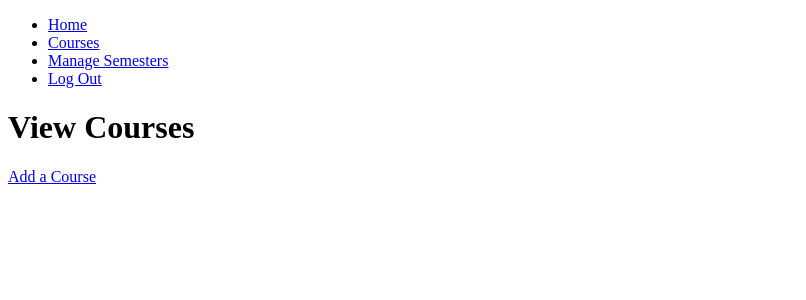
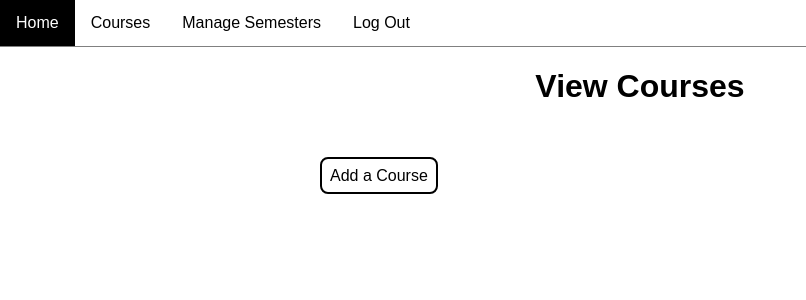
Before and after one commit to Amenhotep314/study, a Flask app: page /courses in a window 1280 px wide. Shown: the top 300 px of the page, without its empty margins (0-806 px from the left). Run offline with Flask 3, Linux system fonts and the light colour scheme; the visitor is signed in with stand-in values (Sample User, id 1); parts of the project's set-up code (start-up, migrations or seed data) failed here and were passed over.

Commit message:
Adds styling

```diff
--- a/src/static/stylesheet.css
+++ b/src/static/stylesheet.css
@@ -0,0 +1,108 @@
+/* Page styles */
+body {
+    font-family: Arial, Helvetica, sans-serif;
+    margin: 0;
+}
+
+.contents {
+    display: flex;
+    flex-direction: column;
+    background-color: white;
+    height: 100%;
+    padding-top: 0;
+    padding-bottom: 0;
+    margin-top: 0;
+    margin-bottom: 0;
+    margin-left: auto;
+    margin-right: auto;
+}
+
+/* Nav bar styles */
+nav {
+    position: sticky;
+    position: -webkit-sticky;
+    top: 0;
+    width: 100%;
+}
+
+nav ul {
+    margin: 0;
+    padding: 0;
+    list-style-type: none;
+    overflow: hidden;
+    background-color: white;
+    border-bottom: 1px solid grey;
+}
+
+nav li {
+    float: left;
+}
+
+nav a {
+    color: black;
+    display: block;
+    text-align: center;
+    padding: 14px 16px;
+    text-decoration: none;
+}
+
+nav a:hover {
+    background-color: black;
+    color: white;
+}
+
+/* Text styles */
+h1 {
+    text-align: center;
+}
+
+/* Button styles */
+button, .link-button {
+    text-decoration: none;
+    color: black;
+    border: 2px solid black;
+    background-color: white;
+    padding: 8px;
+    border-radius: 8px;
+    width: max-content;
+}
+
+button:hover, .link-button:hover {
+    color: white;
+    background-color: black;
+}
+
+button:active, .link-button:active {
+    filter: brightness(75%);
+}
+
+.thick-button {
+    color: white;
+    background-color: black;
+}
+
+.thick-button:hover {
+    color: black;
+    background-color: white;
+}
+
+.fear-button {
+    border-color: red;
+    background-color: red;
+    color: white;
+}
+
+.fear-button:hover {
+    color: red;
+    background-color: white;
+}
+
+/* Form styles */
+form input, form select {
+    display: block;
+    margin-bottom: 8px;
+}
+
+form label, form button {
+    display: block;
+}
--- /dev/null
+++ b/src/static/stylesheet_auth.css
@@ -0,0 +1,3 @@
+.contents {
+    width: clamp(55ch, 75%, 80%);
+}
--- /dev/null
+++ b/src/static/stylesheet_main.css
@@ -0,0 +1,3 @@
+.contents {
+    width: clamp(55ch, 50%, 85ch);
+}
--- a/src/templates/base_main.html
+++ b/src/templates/base_main.html
@@ -1,17 +1,21 @@
 {% extends "base.html" %}
 
 {% block base_head %}
+    <link rel="stylesheet" href="{{ url_for('static', filename='stylesheet_main.css') }}">
+
     {% block head %}{% endblock %}
 {% endblock %}
 
 {% block base_body %}
-    <div>
+    <nav>
         <ul>
             <li><a href="{{ url_for('main.index') }}">Home</a></li>
             <li><a href="{{ url_for('main.view_courses') }}">Courses</a></li>
             <li><a href="{{ url_for('main.view_semesters') }}">Manage Semesters</a></li>
             <li><a href="{{ url_for('auth.logout') }}">Log Out</a></li>
         </ul>
+    </nav>
+    <div class="contents">
+        {% block body %}{% endblock %}
     </div>
-    {% block body %}{% endblock %}
 {% endblock %}
--- a/src/templates/delete.html
+++ b/src/templates/delete.html
@@ -18,7 +18,7 @@
                 {{ field() }}
             {% endif %}
         {% endfor %}
-        <button type="submit">Delete {{ target.name }}</button>
+        <button class="fear-button" type="submit">Delete {{ target.name }}</button>
     </form>
-    <a href="{{ url_for('main.index') }}">Cancel</a>
+    <a class="link-button" href="{{ url_for('main.index') }}">Cancel</a>
 {% endblock %}
--- a/src/templates/edit.html
+++ b/src/templates/edit.html
@@ -20,5 +20,5 @@
         <button type="submit">Save</button>
     </form>
     <br><br>
-    <a href="{{ delete_action }}"><button style="color: red;">Delete {{ form.name.data }}</button></a>
+    <a class="link-button fear-button" href="{{ delete_action }}">Delete {{ form.name.data }}</a>
 {% endblock %}
--- a/src/templates/study.html
+++ b/src/templates/study.html
@@ -9,6 +9,6 @@
     <h1>Study <em>{{ target.name }}</em></h1>
     <p id="studyTimer">00:00:00</p>
     {% for action_link in action_links %}
-        <a href="{{action_link[1]}}">{{action_link[0]}}</a>
+        <a class="link-button" href="{{action_link[1]}}">{{action_link[0]}}</a>
     {% endfor %}
 {% endblock %}
--- a/src/templates/view_assignment.html
+++ b/src/templates/view_assignment.html
@@ -6,7 +6,7 @@
 
 {% block body %}
     <h1>{{ assignment['name'] }}</h1>
-    <a href="{{ url_for('main.edit_assignment', assignment_id=assignment['id']) }}">Edit</a>
+    <a class="link-button" href="{{ url_for('main.edit_assignment', assignment_id=assignment['id']) }}">Edit</a>
     <p>Name: {{ assignment['name'] }}</p>
     <p>Due Date: {{ assignment['due_datetime'].strftime("%Y-%m-%d %H:%M:%S") }}</p>
     <p>Completed: {{"Yes" if assignment['completed'] else "No"}}</p>
--- a/src/templates/view_course.html
+++ b/src/templates/view_course.html
@@ -6,7 +6,7 @@
 
 {% block body %}
     <h1>{{ course.name }}</h1>
-    <a href="{{ url_for('main.edit_course', course_id=course.id) }}">Edit</a>
+    <a class="link-button" href="{{ url_for('main.edit_course', course_id=course.id) }}">Edit</a>
     <p>Name: {{ course.short_name }}</p>
     <p>Credits: {{ course.credits }}</p>
 {% endblock %}
--- a/src/templates/view_courses.html
+++ b/src/templates/view_courses.html
@@ -8,7 +8,7 @@
     <h1>View Courses</h1>
     <h2>{{ title }}</h2>
     <div>
-        <a href="{{ url_for('main.create_course') }}">Add a Course</a>
+        <a class="link-button" href="{{ url_for('main.create_course') }}">Add a Course</a>
     </div>
     {% if courses|length > 0 %}
         <table>
@@ -26,8 +26,8 @@
                     <td>{{ course.short_name }}</td>
                     <td>{{ course.credits }}</td>
                     <td>
-                        <a href="{{ url_for('main.view_course', course_id=course.id) }}">View</a>
-                        <a href="{{ url_for('main.edit_course', course_id=course.id) }}">Edit</a>
+                        <a class="link-button" href="{{ url_for('main.view_course', course_id=course.id) }}">View</a>
+                        <a class="link-button" href="{{ url_for('main.edit_course', course_id=course.id) }}">Edit</a>
                     </td>
                 </tr>
             {% endfor %}
--- a/src/templates/view_semester.html
+++ b/src/templates/view_semester.html
@@ -6,7 +6,7 @@
 
 {% block body %}
     <h1>{{ semester.name }}</h1>
-    <a href="{{ url_for('main.edit_semester', semester_id=semester.id) }}">Edit</a>
+    <a class="link-button" href="{{ url_for('main.edit_semester', semester_id=semester.id) }}">Edit</a>
     <p>Start Date: {{ semester['start_datetime'].strftime("%Y-%m-%d") }}</p>
     <p>End Date: {{ semester['end_datetime'].strftime("%Y-%m-%d") }}</p>
     <div>
--- a/src/templates/view_semesters.html
+++ b/src/templates/view_semesters.html
@@ -7,7 +7,7 @@
 {% block body %}
     <h1>View Semesters</h1>
     <div>
-        <a href="{{ url_for('main.create_semester') }}">Add a Semester</a>
+        <a class="link-button" href="{{ url_for('main.create_semester') }}">Add a Semester</a>
     </div>
     {% if semesters|length > 0 %}
         <table>
@@ -25,8 +25,8 @@
                     <td>{{ semester['start_datetime'].strftime("%Y-%m-%d") }}</td>
                     <td>{{ semester['end_datetime'].strftime("%Y-%m-%d") }}</td>
                     <td>
-                        <a href="{{ url_for('main.view_semester', semester_id=semester['id']) }}">View</a>
-                        <a href="{{ url_for('main.edit_semester', semester_id=semester['id']) }}">Edit</a>
+                        <a class="link-button" href="{{ url_for('main.view_semester', semester_id=semester['id']) }}">View</a>
+                        <a class="link-button" href="{{ url_for('main.edit_semester', semester_id=semester['id']) }}">Edit</a>
                     </td>
                 </tr>
             {% endfor %}
```
Also changed, not shown: src/templates/base_auth.html (+6 -2 lines).
